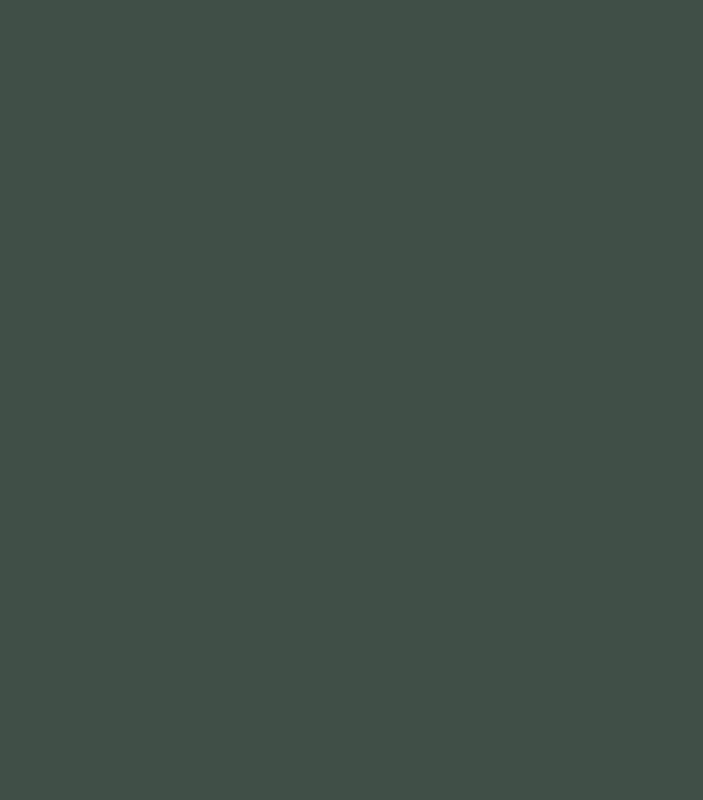
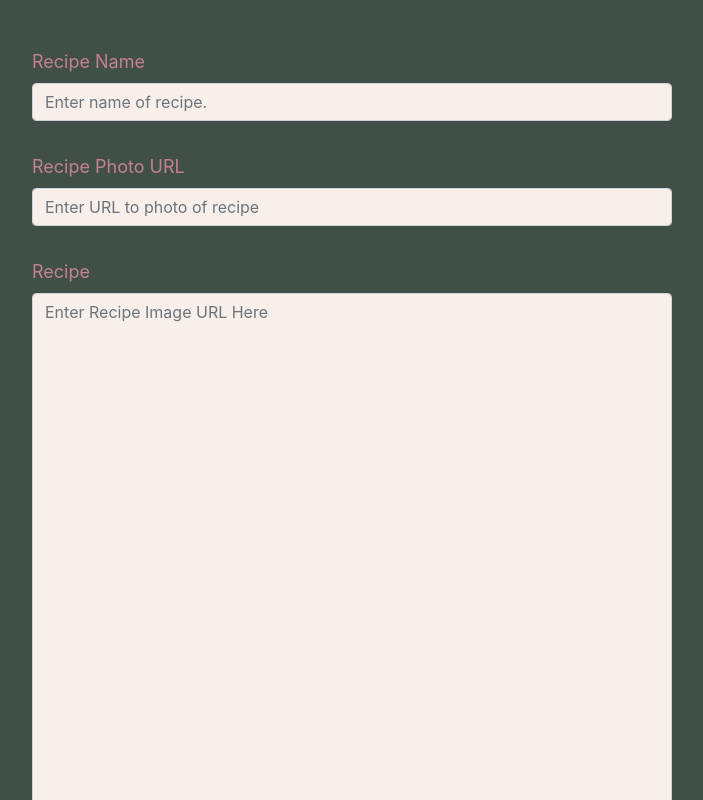
Before and after one commit to MandasK/grannys-recipe-box, a React (Create React App) app: page /recipes/NewFinish in a window 1280 px wide. Shown: the top 800 px of the page, without its empty margins (288-991 px from the left). Built offline with nearby package versions, Linux system fonts and the light colour scheme; a web font is replaced by a local one.

Commit message:
OCR FINALIZED

```diff
--- a/src/ApplicationViews.js
+++ b/src/ApplicationViews.js
@@ -70,6 +70,13 @@ const ApplicationViews = props => {
                {...props} />
             }}
             />
+            <Route
+            path="/recipes/NewFinish"
+            render={(props) => {
+              return <NewRecipeForm
+               {...props} />
+            }}
+            />
         <Route
           exact
           path="/recipes/:recipeId(\d+)"
--- a/src/Navbar/Navbar.js
+++ b/src/Navbar/Navbar.js
@@ -19,7 +19,7 @@ const NavBar = (props) => {
   <Navbar.Toggle className="dashToggle" aria-controls="basic-navbar-nav" />
   <Navbar.Collapse className="dashCollapse" id="basic-navbar-nav">
     <Nav className="mr-auto">
-      <Nav.Link className="dashlink" href="/Recipes/New">Add a New Recipe</Nav.Link>
+      <Nav.Link className="dashlink" onClick={e => sessionStorage.removeItem('text')} href="/Recipes/New">Add a New Recipe</Nav.Link>
       <Nav.Link className="dashlinkBox" href={`/Recipes/MyRecipeBox/${sessionStorage.activeUserID}`}>My Recipe Box</Nav.Link>
     </Nav>
     <Nav className="mr-auto">
--- a/src/Recipe/NewRecipeForm.js
+++ b/src/Recipe/NewRecipeForm.js
@@ -6,7 +6,9 @@ import "./NewRecipeForm.css"
 
 
 const NewRecipeForm = props => {
- const [recipe, setRecipe] = useState({userId:parseInt(sessionStorage.activeUserID), title: "", recipe: "", url: "", user: sessionStorage.activeUser});
+    const [image, setImage] = useState([]);
+    const [loading, setLoading] = useState(false)
+ const [recipe, setRecipe] = useState({userId:parseInt(sessionStorage.activeUserID), title: "", recipe: sessionStorage.text, url: "", user: sessionStorage.activeUser});
  const [isLoading, setIsLoading] = useState(false);
 
 const handleFieldChange = event => {
@@ -14,8 +16,6 @@ const handleFieldChange = event => {
     stateToChange[event.target.id] = event.target.value;
     setRecipe(stateToChange)
 };
-
-
 
 
 
@@ -28,6 +28,7 @@ const constructNewRecipe = event => {
         APIManager.Post("recipes", recipe)
         .then(() => props.history.push("/Dashboard"))
     }
+
 }
     return (
         <div className="recipeFormContainer">
@@ -48,16 +49,17 @@ const constructNewRecipe = event => {
             onChange={handleFieldChange}
              />
         </Form.Group>
-        {/* <Form.Group className="bigRecipeForm" controlId="recipe">
+
+        <Form.Group className="bigRecipeForm" controlId="recipe">
             <Form.Label className="bigRecipeLabel">Recipe</Form.Label>
             <Form.Control className="bigRecipeControl"
             as="textarea"
             type="text"
+            value={sessionStorage.text}
             placeholder="Enter Recipe Image URL Here"
             onChange={handleFieldChange}
              />
-        </Form.Group> */}
-        <RecipeToOcr {...props}/>
+        </Form.Group>
 
 
         <Button
--- a/src/Recipe/RecipeToOcr.js
+++ b/src/Recipe/RecipeToOcr.js
@@ -3,10 +3,11 @@ import { FormGroup, Label, Input } from 'reactstrap';
 import { Button } from 'react-bootstrap';
 import APIManager from '../DataCalls/APIManager';
 import Axios from 'axios';
+import { Link } from 'react-router-dom';
 
 const RecipeToOcr = props => {
 
-    const [image, setImage] = useState([]);
+    const [image, setImage] = useState({newRecipe: sessionStorage.text});
     const [loading, setLoading] = useState(false)
 
     const uploadImage = async e => {
@@ -16,7 +17,7 @@ const RecipeToOcr = props => {
         data.append('file', files[0])
         data.append('upload_preset', 'darwin')
         const res = await fetch(
-            'https://api.cloudinary.com/v1_1/kingamanda/image/upload',
+            'https://api.cloudinary.com/v1_1/kingamandarae/image/upload',
             {
                 method: "POST",
                 body: data
@@ -27,9 +28,10 @@ const RecipeToOcr = props => {
         let newerFile= newFile[0].fullTextAnnotation
         let newestFile= newerFile["text"]
         sessionStorage.setItem("text", newestFile)
+
+
         setLoading(false)
     }
-
 
     return (
         <>
@@ -43,12 +45,14 @@ const RecipeToOcr = props => {
            />
            {loading ? (
                <h6>Loading...</h6>
-           ): (
-           <img src={image} style={{width: '300px'}} />
-           )}
+           ): ""}
+
+            <Link to={(`/recipes/NewFinish`)}>
+                <Button variant="custom" className="goToRecipeButton">Continue</Button>
+            </Link>
        </div>
 
-       <p>{sessionStorage.text}</p>
+
    </>
     )
 }
```
